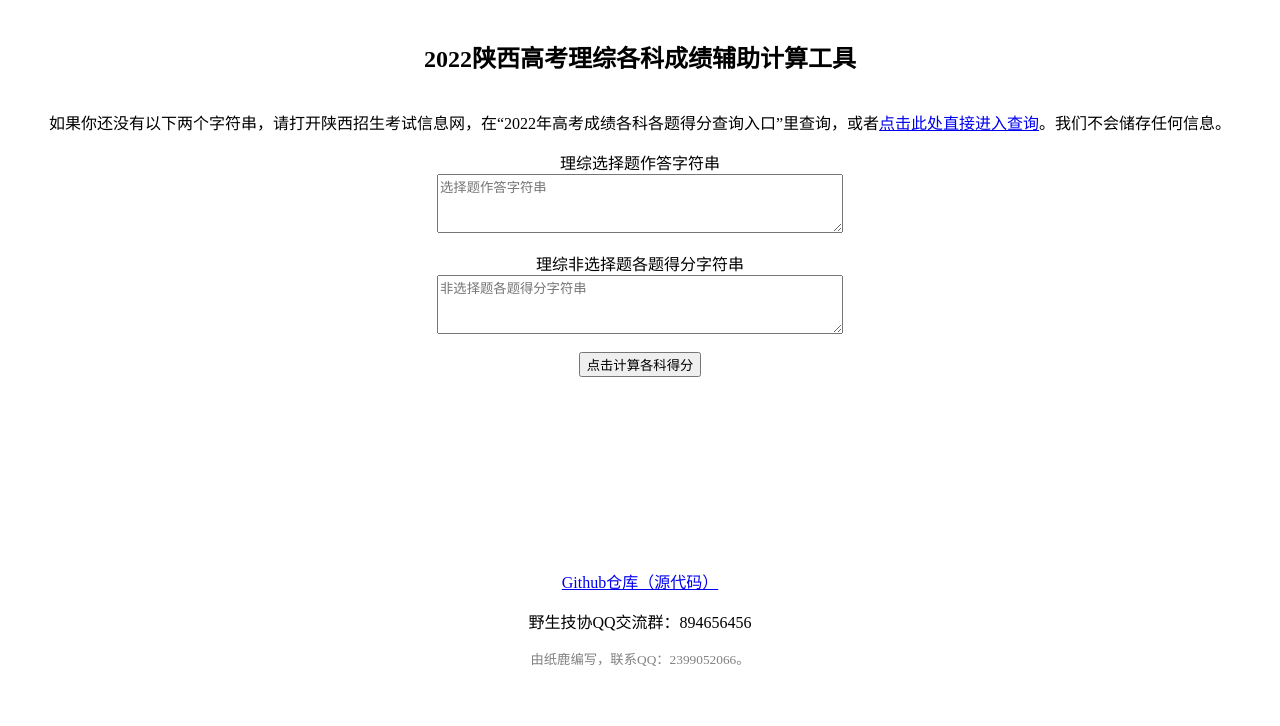
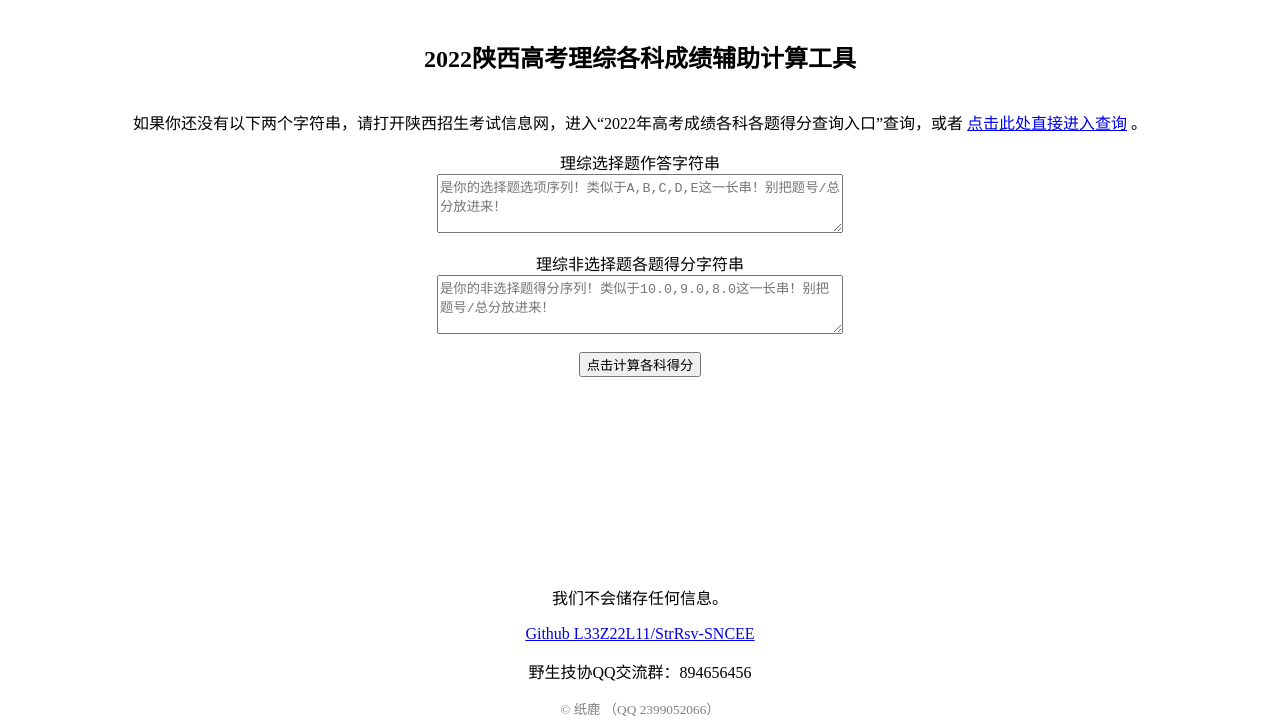
Before and after one commit to L33Z22L11/StrRsv-SNCEE, a plain HTML site: page index.html in a window 1280 px wide. Shown: the part 78-804 px from the top of the page. Drawn offline with Linux system fonts and the light colour scheme.

Commit message:
文案更加暴躁

```diff
--- a/index.html
+++ b/index.html
@@ -25,19 +25,22 @@
 <body>
     <h1>成绩字符串解析</h1>
     <h2>2022陕西高考理综各科成绩辅助计算工具</h2>
-    <p>如果你还没有以下两个字符串，请打开陕西招生考试信息网，在“2022年高考成绩各科各题得分查询入口”里查询，或者<a href="https://www.sneac.edu.cn/pzcjweb/cjcx/zfckssr.jsp">点击此处直接进入查询</a>。我们不会储存任何信息。</p>
+    <p>如果你还没有以下两个字符串，请打开陕西招生考试信息网，进入“2022年高考成绩各科各题得分查询入口”查询，或者
+        <a href="https://www.sneac.edu.cn/pzcjweb/cjcx/zfckssr.jsp">点击此处直接进入查询</a> 。
+    </p>
     <span>理综选择题作答字符串</span>
-    <textarea id="str1" placeholder="选择题作答字符串"></textarea>
+    <textarea id="str1" placeholder="是你的选择题选项序列！类似于A,B,C,D,E这一长串！别把题号/总分放进来！"></textarea>
     <br>
     <span>理综非选择题各题得分字符串</span>
-    <textarea id="str2" placeholder="非选择题各题得分字符串"></textarea>
+    <textarea id="str2" placeholder="是你的非选择题得分序列！类似于10.0,9.0,8.0这一长串！别把题号/总分放进来！"></textarea>
     <br>
     <button onclick="resolve()">点击计算各科得分</button>
     <p id="result" style="color: red;"></p>
     <div style="height: 10em;"></div>
-    <a href="https://github.com/L33Z22L11/StrRsv-SNCEE">Github仓库（源代码）</a>
+    <p>我们不会储存任何信息。</p>
+    <a href="https://github.com/L33Z22L11/StrRsv-SNCEE">Github L33Z22L11/StrRsv-SNCEE</a>
     <p>野生技协QQ交流群：894656456</p>
-    <small style="color: grey;">由纸鹿编写，联系QQ：2399052066。</small>
+    <small style="color: grey;">© 纸鹿 （QQ 2399052066）</small>
 </body>
 <script>
     var arr1, arr2, phy, che, bio;
```
